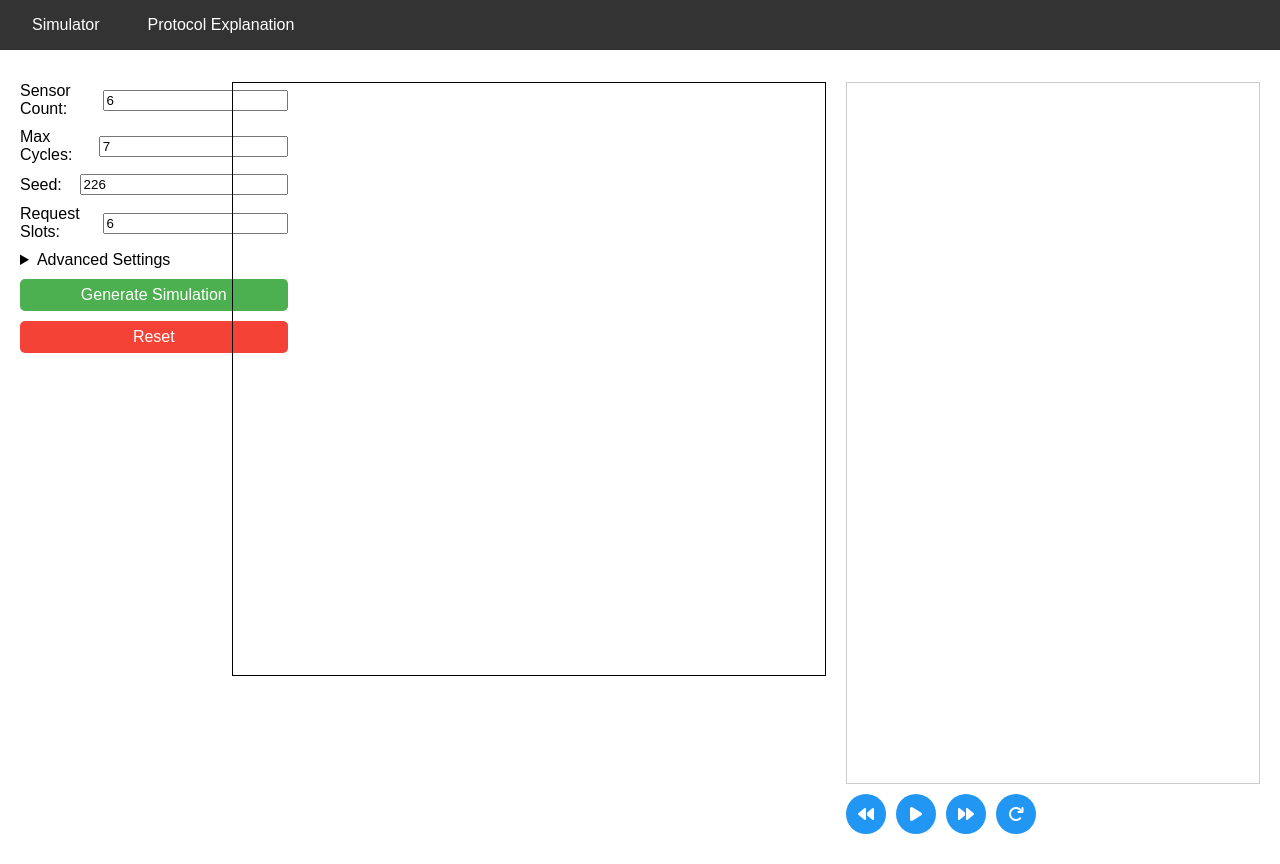
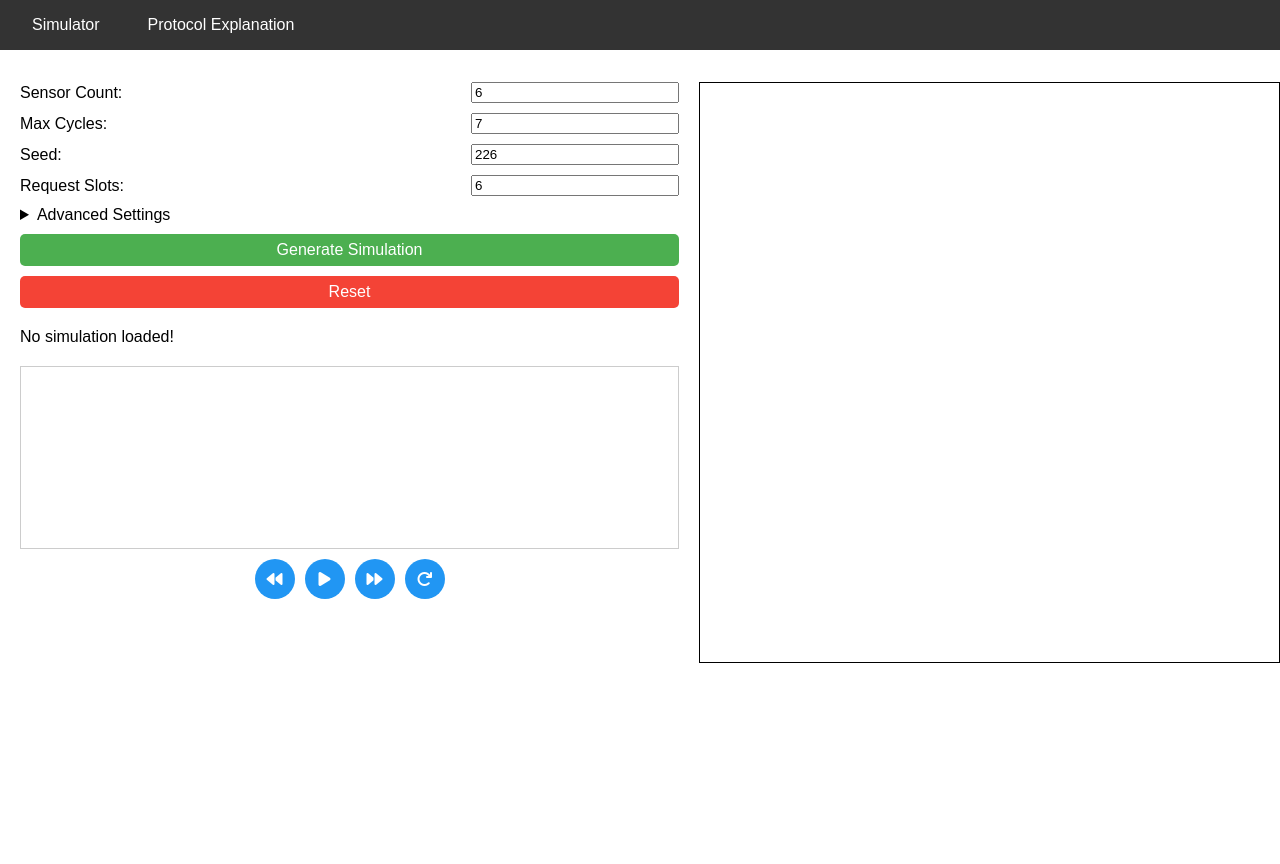
Before and after one commit to EdoardoLuciani/ctrl-mac-simulator, a website built with Vite: page frontend/index.html in a window 1280 px wide. After the commit the page ends 800 px from the top, so only its background shows below. Built offline with nearby package versions, Linux system fonts and the light colour scheme.

Commit message:
Shift elements in the site

```diff
--- a/frontend/index.html
+++ b/frontend/index.html
@@ -104,10 +104,9 @@
                     <button type="button" id="reset-button">Reset</button>
                 </form>
                 <div id="error-box" class="error-box"></div>
-                <div id="seed-box"></div>
-            </div>
-            <div id="canvas-column"></div>
-            <div id="simulation-control-column">
+                <div id="seed-box">No simulation loaded!</div>
+
+                <div id="simulation-result">
                     <div id="result"></div>
 
                     <div id="simulation-control">
@@ -130,6 +129,8 @@
                     </div>
                 </div>
             </div>
+            <div id="canvas-column"></div>
+        </div>
         <div id="plotly-graph"></div>
 
         <script type="module" src="/main.js"></script>
--- a/frontend/main.js
+++ b/frontend/main.js
@@ -48,7 +48,7 @@ document
 
 // Button event listeners
 document.getElementById("reset-button").addEventListener("click", () => {
-  document.getElementById("seed-box").textContent = null;
+  document.getElementById("seed-box").textContent = "No simulation loaded!";
   scene.clearScene();
 });
 
--- a/frontend/src/css/style.css
+++ b/frontend/src/css/style.css
@@ -2,23 +2,22 @@
     display: flex;
     width: 100%;
     align-items: flex-start;
+    justify-content: center;
 }
 
 #form-column {
-    width: 15%;
+    width: 700px;
     padding-left: 20px;
     padding-right: 20px;
 }
 
 #canvas-column {
-    width: 50%;
+    width: 48%;
     border: 1px solid black;
 }
 
-#simulation-control-column {
-    width: 35%;
-    padding-left: 20px;
-    padding-right: 20px;
+#simulation-result {
+    padding-top: 20px;
 }
 
 #simulation-form {
@@ -58,19 +57,15 @@ select {
 }
 
 #seed-box {
-    margin-top: 20px;
+    padding-top: 20px;
     display: block;
-}
-
-#seed-box:empty {
-    display: none;
 }
 
 #result {
     border: 1px solid #ccc;
     padding-left: 10px;
     padding-right: 10px;
-    height: 700px;
+    height: 0px;
     overflow-y: auto;
     white-space: pre-wrap;
 }
@@ -88,6 +83,7 @@ select {
 #simulation-control {
     padding-top: 10px;
     display: flex;
+    justify-content: center;
     grid-template-columns: auto auto auto auto;
     gap: 10px;
 }
--- a/frontend/src/js/log-highlighter.js
+++ b/frontend/src/js/log-highlighter.js
@@ -4,6 +4,12 @@ export class LogHighligther {
   constructor(goToGroupCallback) {
     this.goToGroupCallback = goToGroupCallback;
     this.prevHighlightIdx = null;
+
+    const canvasColumn = document.getElementById("canvas-column");
+    const result = document.getElementById("result");
+    if (canvasColumn && result) {
+      result.style.height = `${canvasColumn.offsetHeight - 400}px`;
+    }
   }
 
   setLog(log) {
```
Lines whose indentation alone changed are shown as unchanged.
